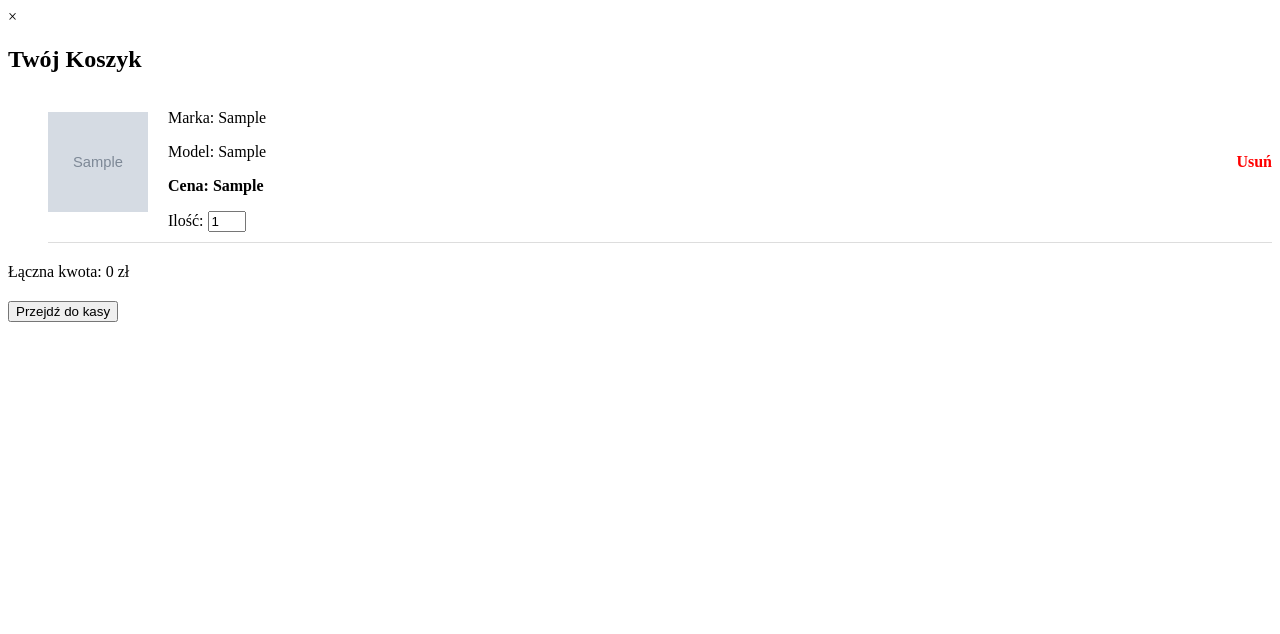
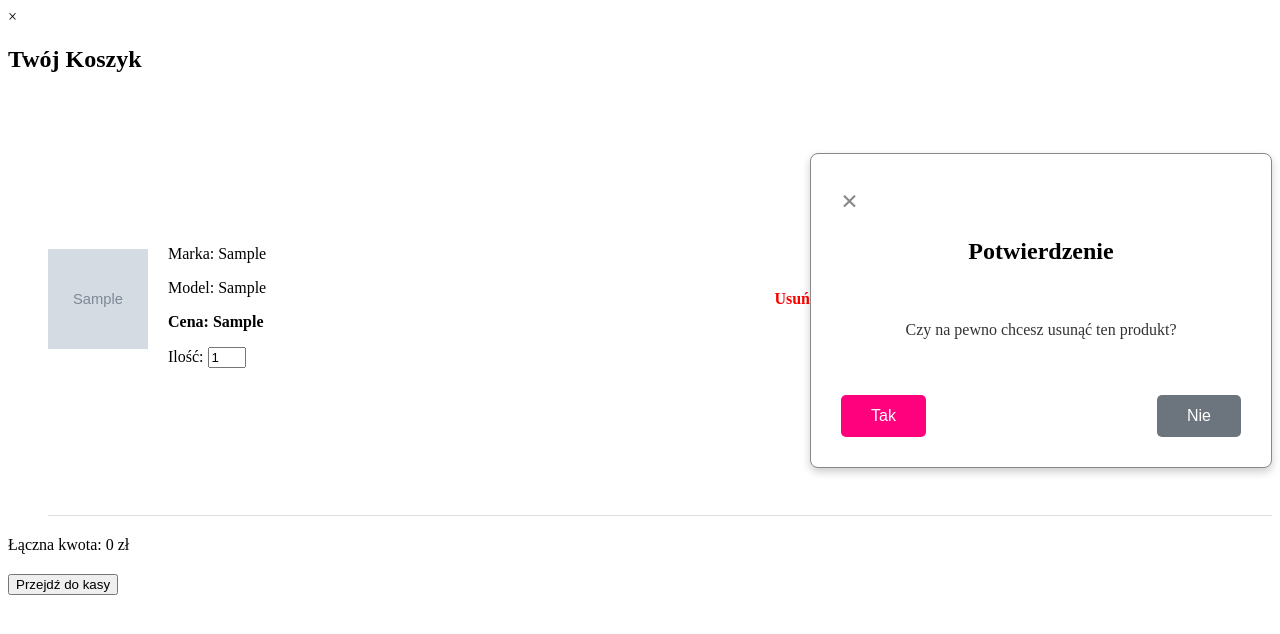
Before and after one commit to LukzoneR/strona-sklepu, a PHP site: page /cart.php in a window 1280 px wide. Shown: the top 634 px of the page. Run offline with PHP 8.4, Linux system fonts and the light colour scheme; tables that the repository leaves empty or names only in its code hold one stand-in row (values such as "Sample post"); grey boxes marked "Sample" are stand-in pictures.

Commit message:
Alert w koszyku

```diff
--- a/Shop/cart.php
+++ b/Shop/cart.php
@@ -93,6 +93,120 @@
             display: inline-block;
             width: 30px;
         }
+
+
+/* Przycisk zamykania */
+/* Okno modalu */
+.modal-content2 {
+    background-color: #ffffff;
+    margin: 8% auto;
+    padding: 30px;
+    border: 1px solid #888;
+    border-radius: 8px;
+    width: 400px; /* Zmniejszona szerokość okna */
+    max-width: 100%; /* Zapewnia responsywność */
+    box-shadow: 0 4px 8px rgba(0, 0, 0, 0.2);
+    animation: slideIn 0.5s;
+    margin-top: 13%;
+
+}
+
+/* Przycisk zamykania */
+.close-btn {
+    font-size: 30px;
+    font-weight: bold;
+    cursor: pointer;
+    color: #888;
+    background: none;
+    border: none;
+    transition: color 0.3s ease;
+     /* Pozycjonowanie przycisku względem kontenera modalu */
+    top: 20px;
+    right: 20px;
+}
+
+/* Przycisk zamykania po najechaniu */
+.close-btn:hover,
+.close-btn:focus {
+    color: #333;
+    text-decoration: none;
+}
+
+/* Treść modalu */
+.modal-body {
+    padding: 20px 0;
+    font-size: 16px;
+    text-align: center;
+    color: #333;
+}
+
+/* Przycisk potwierdzenia usunięcia */
+.modal-footer {
+    display: flex;
+    justify-content: space-between;
+    margin-top: 20px;
+}
+
+/* Przycisk 'Tak' */
+.btn-confirm {
+    background-color: #ff017d;
+    color: white;
+    padding: 12px 30px;
+    font-size: 16px;
+    border-radius: 5px;
+    cursor: pointer;
+    border: none;
+    transition: background-color 0.3s ease, transform 0.2s ease;
+}
+
+.btn-confirm:hover {
+    background-color: #b3005b;
+}
+
+.btn-confirm:active {
+    transform: translateY(2px);
+}
+
+/* Przycisk 'Nie' */
+.btn-cancel {
+    background-color: #dc3545;
+    color: white;
+    padding: 12px 30px;
+    font-size: 16px;
+    border-radius: 5px;
+    cursor: pointer;
+    border: none;
+    transition: background-color 0.3s ease, transform 0.2s ease;
+}
+
+
+
+/* Przycisk 'Anuluj' */
+.btn-secondary {
+    background-color: #6c757d;
+    color: white;
+    padding: 12px 30px;
+    font-size: 16px;
+    border-radius: 5px;
+    cursor: pointer;
+    border: none;
+}
+
+.btn-secondary:hover {
+    background-color: #495057;
+}
+
+.btn-secondary:active {
+    transform: translateY(2px);
+}
+
+/* Użyj małych odstępów pomiędzy przyciskami */
+.modal-footer button + button {
+    margin-left: 10px;
+}
+
+
+
     </style>
     <title>Document</title>
 </head>
@@ -121,9 +235,27 @@
 
                         </div>
                         <div id="delete">
-                            <a href='delete_cart.php?id=<?php echo $item['koszyk_id']; ?>'
-                                onclick="return confirm('Czy na pewno chcesz usunąć ten produkt?')">Usuń</a>
-                        </div>
+    <a href="#" onclick="showDeleteModal('<?php echo $item['koszyk_id']; ?>')">Usuń</a>
+</div>
+
+<!-- Modal potwierdzenia usunięcia -->
+<div id="delete-modal" class="modal">
+    <div class="modal-content2">
+        <div class="modal-header">
+            <span class="close-btn" onclick="hideDeleteModal()">&times;</span>
+            <h2 style="text-align: center;">Potwierdzenie</h2>
+        </div>
+        <div class="modal-body">
+            <p>Czy na pewno chcesz usunąć ten produkt?</p>
+        </div>
+        <div class="modal-footer">
+            <button id="confirm-delete" class="btn-confirm">Tak</button>
+            <button class="btn-secondary" onclick="hideDeleteModal()">Nie</button>
+        </div>
+    </div>
+</div>
+
+
                     </li>
                     <?php endforeach; ?>
                     <?php else: ?>
@@ -170,6 +302,22 @@
             var newQuantity = inputElement.value;
             updateQuantity(koszykId, newQuantity);
         }
+
+
+
+
+        function showDeleteModal(cartId) {
+    document.getElementById("delete-modal").style.display = "block";
+    document.getElementById("confirm-delete").onclick = function() {
+        window.location.href = `delete_cart.php?id=${cartId}`;
+    };
+}
+
+function hideDeleteModal() {
+    document.getElementById("delete-modal").style.display = "none";
+}
+
+
     </script>
 
 </body>
```
